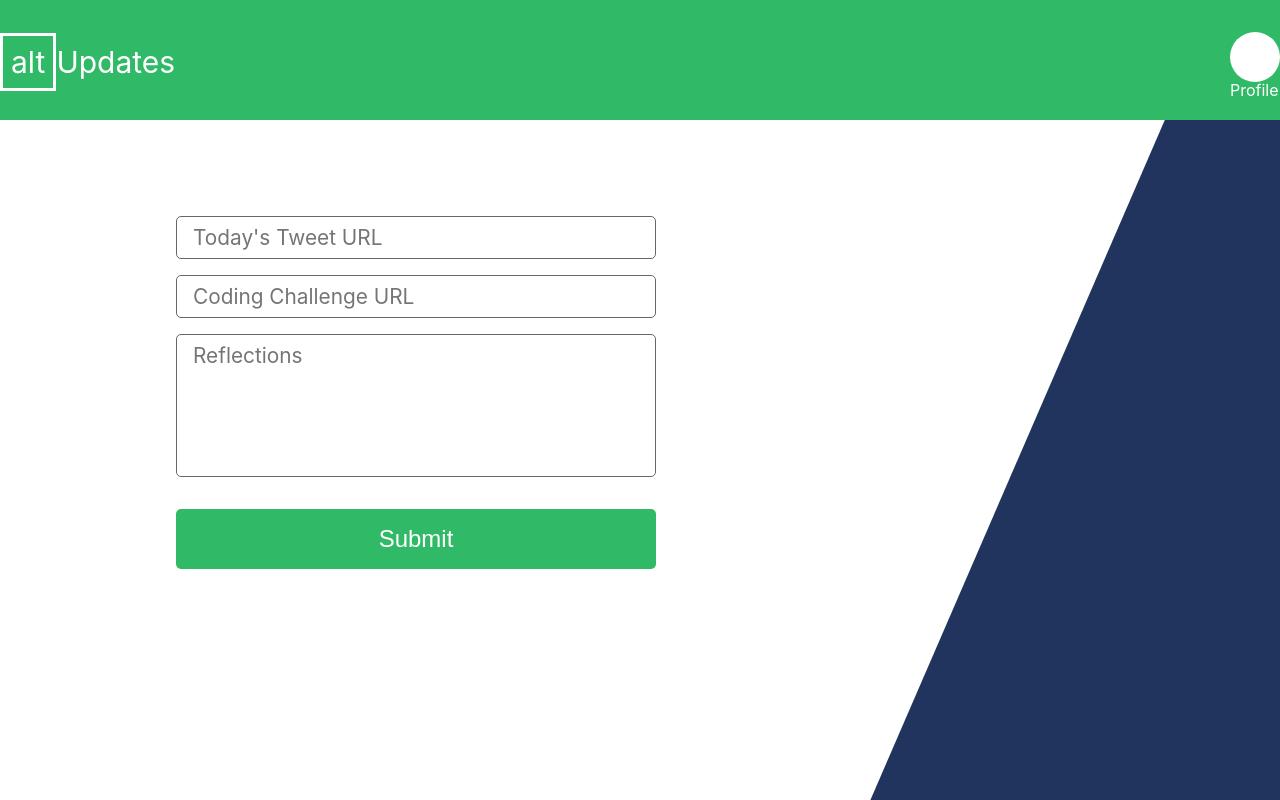
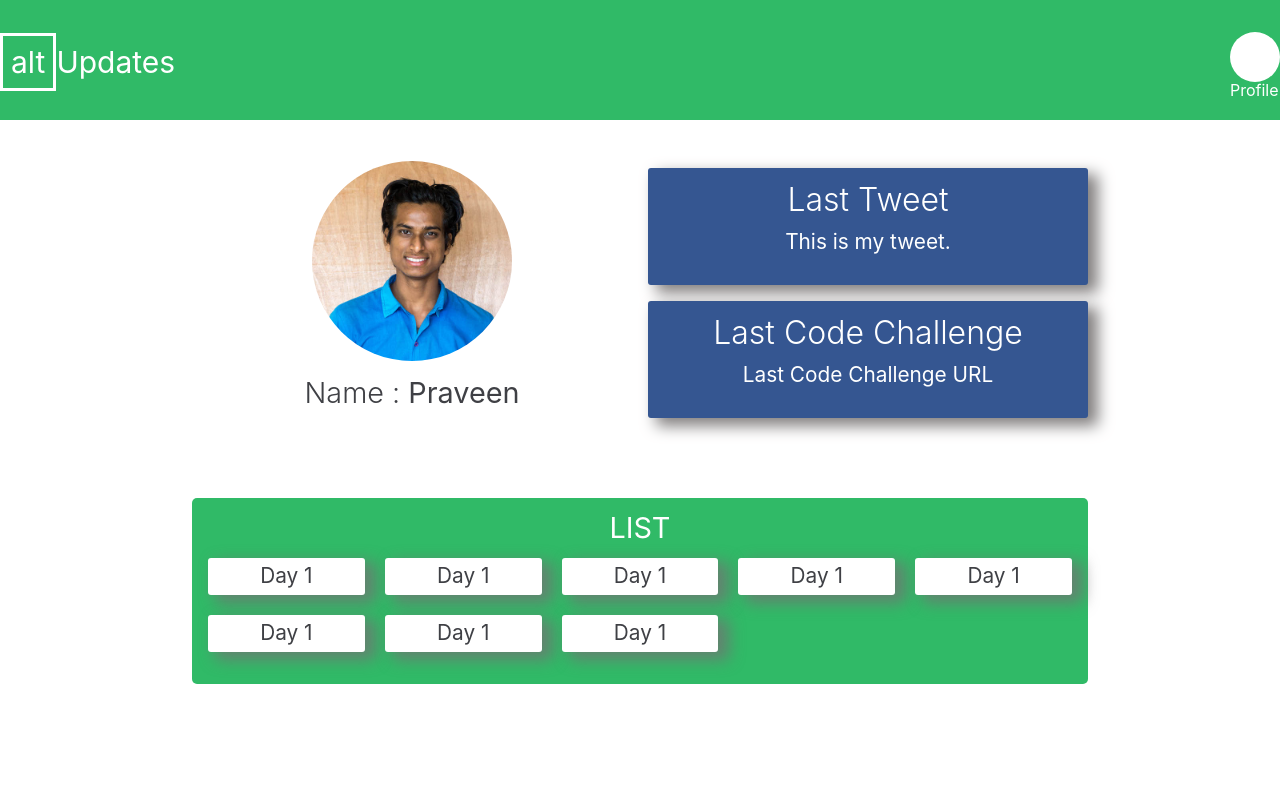
Before and after one commit to AltCampus/altUpdates, a React (Create React App) app in the folder front-end/: page / in a window 1280 px wide. Built offline with nearby package versions, Linux system fonts and the light colour scheme.

Commit message:
Style Profile Section

```diff
--- a/front-end/src/App.js
+++ b/front-end/src/App.js
@@ -2,14 +2,16 @@ import React, { Component } from 'react';
 import Header from './components/Header';
 import DailyUpdates from './components/DailyUpdates';
 import CLIP from './components/CLIP';
+import Profile from './components/Profile';
 
 class App extends Component {
   render() {
     return (
       <div className="App">
         <Header />
-        <CLIP/>
-        <DailyUpdates />
+        {/* <CLIP/>
+        <DailyUpdates /> */}
+        <Profile />
       </div>
     );
   }
--- a/front-end/src/components/DailyUpdates.js
+++ b/front-end/src/components/DailyUpdates.js
@@ -5,6 +5,7 @@ class DailyUpdates extends Component {
     return (
       <div className="update wrapper left-container">
         <div className="update__container">
+          <h2 className="update__header center">Update Today's Performance</h2>
           <form className="update__form">
             <input className="text-field margin-tb padding-tb update__field" placeholder="Today's Tweet URL"/>
             <input className="text-field margin-tb padding-tb update__field" placeholder="Coding Challenge URL"/>
--- a/front-end/src/components/Profile.js
+++ b/front-end/src/components/Profile.js
@@ -1,14 +1,57 @@
 import React, { Component } from 'react';
-import * as data from '../fakeData';
+// import * as data from '../fakeData';
 
 class Profile extends Component {
   render() {
     return (
-      <div>
-        <div>
-          <img src='' alt=''> </img>
+      <div className="profile wrapper">
+        <div className="profile__container">
+          <div className="profile__img-container center">
+            <img src={require('./../tempImg/praveen.jpg')} alt="user" className="profile__img"/>
+            <div className="profile__name-container margin-tb">
+              <h2 className="profile__name center">Name : <span className="profile__first-name">Praveen</span></h2>
+            </div>
+          </div>
+          <div className="profile__info">
+            <div className="profile__box color-white margin-tb padding-tb center">
+                <h3 className="profile__header ">Last Tweet</h3>
+                <p className="profile__detail">This is my tweet.</p>
+            </div>
+            <div className="profile__box color-white margin-tb padding-tb center">
+                <h3 className="profile__header ">Last Code Challenge</h3>
+                <p className="profile__detail">Last Code Challenge URL</p>
+            </div>
+          </div>
         </div>
-        <div></div>
+        <div className="profile__list-container margin-tb padding-tb color-white">
+          <h3 className="profile__list-header center">LIST</h3>
+          <div className="profile__block-container">
+            <div className="profile__block color center">
+              <a href="#" className="profile__link">Day 1</a>
+            </div>
+            <div className="profile__block color center">
+              <a href="#" className="profile__link">Day 1</a>
+            </div>
+            <div className="profile__block color center">
+              <a href="#" className="profile__link">Day 1</a>
+            </div>
+            <div className="profile__block color center">
+              <a href="#" className="profile__link">Day 1</a>
+            </div>
+            <div className="profile__block color center">
+              <a href="#" className="profile__link">Day 1</a>
+            </div>
+            <div className="profile__block color center">
+              <a href="#" className="profile__link">Day 1</a>
+            </div>
+            <div className="profile__block color center">
+              <a href="#" className="profile__link">Day 1</a>
+            </div>
+            <div className="profile__block color center">
+              <a href="#" className="profile__link">Day 1</a>
+            </div>
+          </div>
+        </div>
       </div>
     )
   }
--- a/front-end/src/scss/daily-updates.scss
+++ b/front-end/src/scss/daily-updates.scss
@@ -18,3 +18,7 @@
   border-radius: 5px;
   cursor: pointer;
 }
+
+.update__header {
+  font-size: 2rem;
+}
--- a/front-end/src/scss/index.scss
+++ b/front-end/src/scss/index.scss
@@ -11,3 +11,5 @@
 @import './header.scss';
 
 @import './daily-updates.scss';
+
+@import './profile.scss'
--- /dev/null
+++ b/front-end/src/scss/profile.scss
@@ -0,0 +1,76 @@
+// Profile SCSS
+.profile__container {
+  display: grid;
+  grid-template-columns: 1fr 1fr;
+  grid-gap: 1rem;
+  padding: 2rem;
+}
+
+.profile__img-container {
+  align-self: center;
+}
+
+.profile__img {
+  height: 200px;
+  width: 200px;
+  border-radius: 50%;
+}
+.profile__name {
+  font-size: 1.8rem;
+  font-weight: 300;
+  color : $color5;
+}
+
+.profile__first-name {
+  font-weight: 400;
+}
+
+.profile__box {
+  border-radius: 3px;
+  width: 100%;
+  background: $color4;
+  padding: auto 1rem;
+  box-shadow: 9px 7px 15px 1px #827f7f;
+}
+
+.profile__header {
+  font-size: 2rem;
+  font-weight: 300;
+}
+
+.profile__detail {
+  font-size: 1.3rem;
+  margin: 1rem 0;
+}
+
+.profile__list-container {
+  background: $color1;
+  margin: 2rem;
+  border-radius: 5px;
+}
+
+.profile__list-header {
+  font-size: 1.8rem;
+}
+
+.profile__block-container {
+  display: grid;
+  grid-template-columns: repeat(5, 1fr);
+  grid-gap: 20px;
+  padding: 1rem;
+}
+
+.profile__block {
+  background: #fff;
+  border-radius: 3px;
+  font-size: 1.3rem;
+  box-shadow: 9px 6px 15px 2px #737272c2;
+  &:hover {
+    box-shadow: 3px 3px 6px 2px  #737272c2;
+  }
+  a {
+    color: $color5;
+    display: block;
+    padding: 0.5rem 0;
+  }
+}
```
